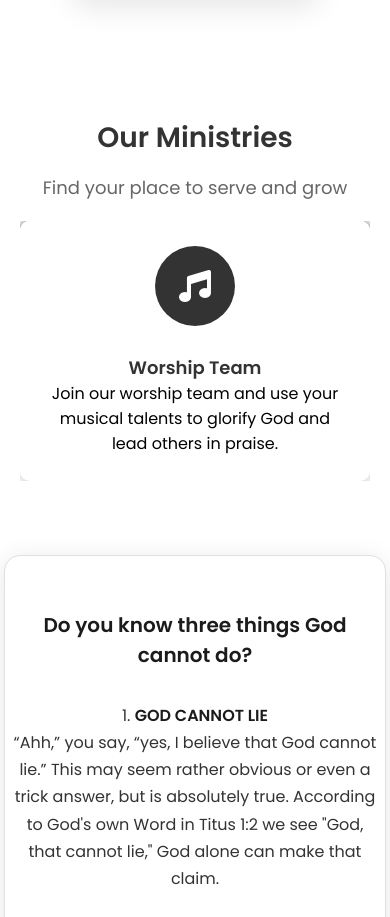
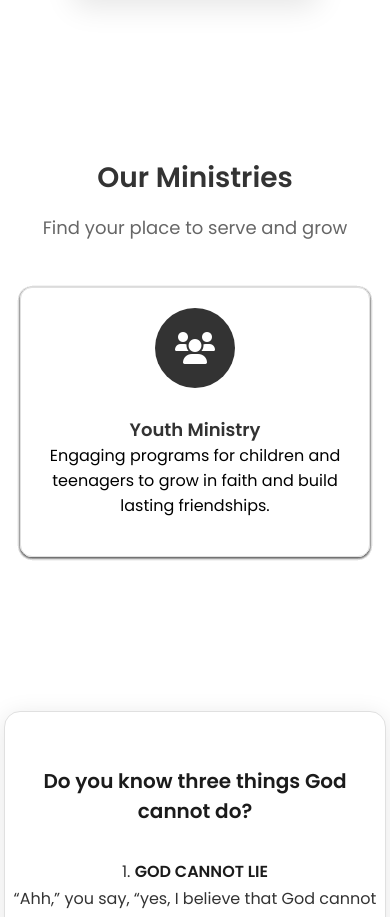
Before and after one commit to hanokalure/Nambike_Baptist_Church, a plain HTML site: page index.html in a window 390 px wide. Shown: the part 2488-3405 px from the top of the page. Drawn offline with Linux system fonts and the light colour scheme; no server answers.

Commit message:
fixed the ministries section for mobile view and removed the outreach card

```diff
--- a/index.html
+++ b/index.html
@@ -153,39 +153,42 @@
     .nav-top .nav-right a[href="#joinform"]:hover {
       color: #fff;
     }
-    .nav-top .nav-right a[href="live.html"],
-    .nav-top .nav-right a[href="#joinform"] {
-      /* Remove underline and hover effect */
-    }
+
     @media (max-width: 700px) {
-      .ministries-grid {
-        display: flex;
-        flex-direction: row;
+      .ministries-section .container {
+        position: relative;
         overflow: hidden;
-        width: 100%;
-        position: relative;
-        min-height: 260px;
-        height: 100%;
+        min-height: 500px;
+        margin-top: 20px;
+        background: #fff;
+        border-radius: 16px;
+        padding: 20px;
       }
       .ministry-card {
-        flex: 0 0 100%;
-        max-width: 98vw;
-        min-width: 0;
+        width: 350px;
+        height: 270px;
         opacity: 0;
         pointer-events: none;
         transform: translateX(100%);
-        transition: transform 0.4s cubic-bezier(.4,1.3,.5,1), opacity 0.3s;
+        transition: transform 0.5s ease, opacity 0.4s ease;
         position: absolute;
-        left: 0;
-        top: 0;
+        left: 50%;
+        top: 50%;
+        margin-left: -175px;
+        margin-top: -100px;
         z-index: 1;
         display: block !important;
+        background: #fff;
+        border-radius: 12px;
+        box-shadow: 0 1px 3px rgba(0,0,0,0.1);
+        padding: 20px;
+        border: 1px solid #e0e0e0;
       }
       .ministry-card.active {
         opacity: 1;
         pointer-events: auto;
         transform: translateX(0);
-        position: relative;
+        position: absolute;
         z-index: 2;
       }
       .ministry-card.prev {
@@ -435,7 +438,7 @@
   <!-- Ministries Section -->
   <section id="ministry" class="ministries-section">
     <div class="container">
-      <div class="section-header">
+      <div class="section-header" style="margin-bottom: 80px;">
         <h2>Our Ministries</h2>
         <p>Find your place to serve and grow</p>
       </div>
@@ -460,15 +463,7 @@
           <div class="ministry-description">Join our worship team and use your musical talents to glorify God and lead others in praise.</div>
         </div>
 
-        <div class="ministry-card">
-          <div class="ministry-title-row">
-            <div class="ministry-icon">
-              <i class="fas fa-hands-helping"></i>
-            </div>
-            <h3>Outreach</h3>
-          </div>
-          <div class="ministry-description">Serving our community through various outreach programs and charitable initiatives.</div>
-        </div>
+
 
         <div class="ministry-card">
           <div class="ministry-title-row">
@@ -864,56 +859,71 @@
     // Ministry carousel for mobile view
     function setupMinistryCarousel() {
       if (window.innerWidth > 700) return;
-      const grid = document.querySelector('.ministries-grid');
-      const cards = Array.from(grid.querySelectorAll('.ministry-card'));
+      const container = document.querySelector('.ministries-section .container');
+      const cards = Array.from(container.querySelectorAll('.ministry-card'));
       if (!cards.length) return;
       let current = 0;
-      let autoSlideInterval;
       const hint = document.querySelector('.ministries-swipe-hint');
       if (hint) hint.style.display = 'block';
 
       function updateSlider() {
         cards.forEach((card, idx) => {
           card.classList.remove('active', 'prev', 'next');
-          if (idx === current) card.classList.add('active');
-          else if (idx === (current - 1 + cards.length) % cards.length) card.classList.add('prev');
-          else if (idx === (current + 1) % cards.length) card.classList.add('next');
+          // Reset all cards to hidden state
+          card.style.opacity = '0';
+          card.style.transform = 'translateX(100%)';
+          card.style.pointerEvents = 'none';
+
+          if (idx === current) {
+            card.classList.add('active');
+            card.style.opacity = '1';
+            card.style.transform = 'translateX(0)';
+            card.style.pointerEvents = 'auto';
+          } else if (idx === (current - 1 + cards.length) % cards.length) {
+            card.classList.add('prev');
+          } else if (idx === (current + 1) % cards.length) {
+            card.classList.add('next');
+          }
         });
       }
       function nextCard() {
-        current = (current + 1) % cards.length;
-        updateSlider();
+        // Add hide animation for current card
+        const currentCard = cards[current];
+        currentCard.style.transform = 'translateX(-100%)';
+        currentCard.style.opacity = '0';
+
+        setTimeout(() => {
+          current = (current + 1) % cards.length;
+          updateSlider();
+        }, 300);
       }
       function prevCard() {
-        current = (current - 1 + cards.length) % cards.length;
-        updateSlider();
-      }
-      function startAutoSlide() {
-        if (autoSlideInterval) clearInterval(autoSlideInterval);
-        autoSlideInterval = setInterval(nextCard, 4000);
-      }
-      function stopAutoSlide() {
-        if (autoSlideInterval) clearInterval(autoSlideInterval);
+        // Add hide animation for current card
+        const currentCard = cards[current];
+        currentCard.style.transform = 'translateX(100%)';
+        currentCard.style.opacity = '0';
+
+        setTimeout(() => {
+          current = (current - 1 + cards.length) % cards.length;
+          updateSlider();
+        }, 300);
       }
       // Touch events for swipe
       let startX = null;
-      grid.addEventListener('touchstart', function(e) {
-        stopAutoSlide();
+      container.addEventListener('touchstart', function(e) {
         startX = e.touches[0].clientX;
       });
-      grid.addEventListener('touchend', function(e) {
+      container.addEventListener('touchend', function(e) {
         if (startX === null) return;
         const endX = e.changedTouches[0].clientX;
         const dx = endX - startX;
         if (dx < -40) nextCard(); // swipe left
         else if (dx > 40) prevCard(); // swipe right
         startX = null;
-        startAutoSlide();
       });
       // Responsive: update on resize
       window.addEventListener('resize', updateSlider);
       updateSlider();
-      startAutoSlide();
     }
     window.addEventListener('DOMContentLoaded', setupMinistryCarousel);
     window.addEventListener('resize', function() {
```
